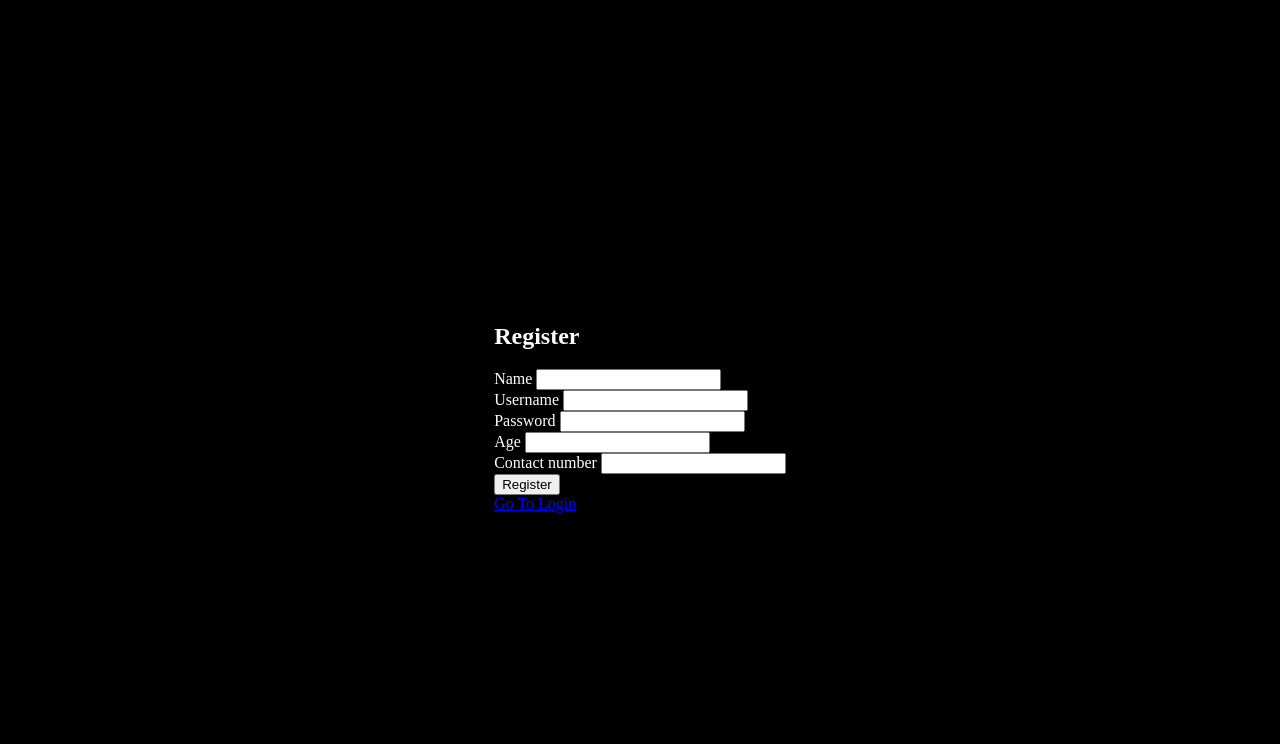
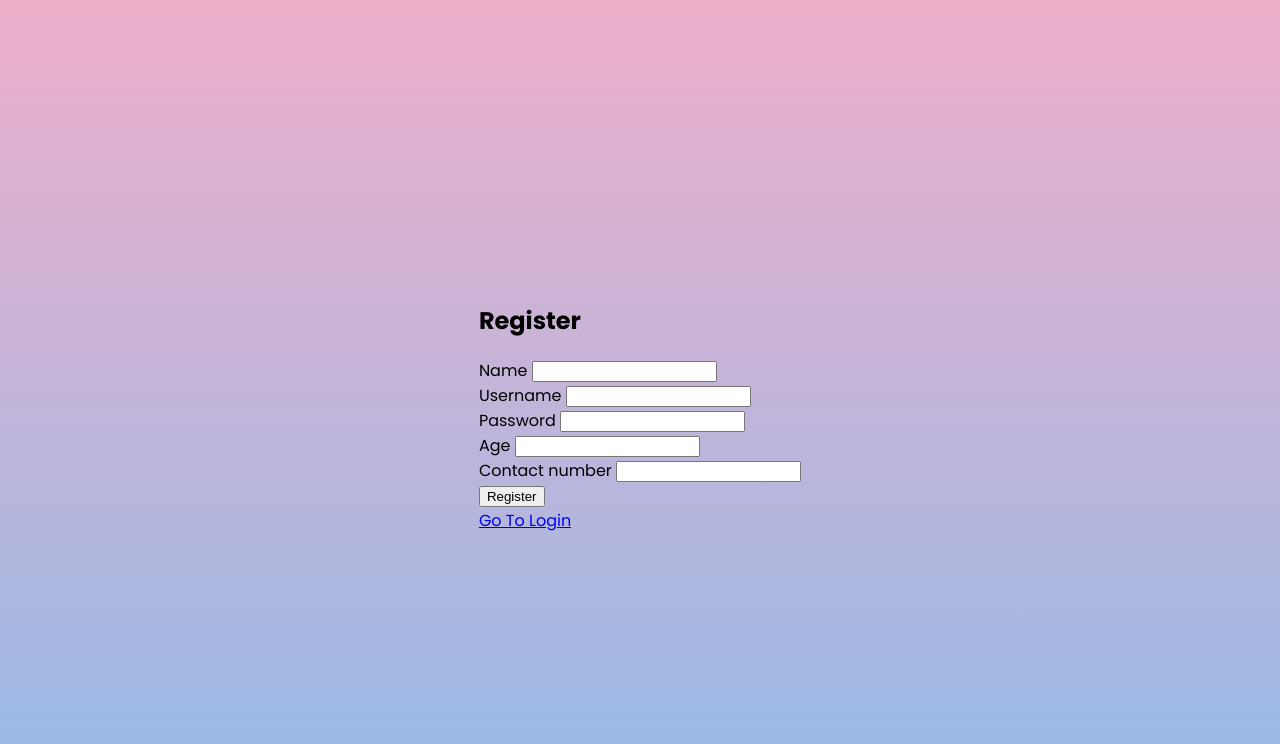
Before and after one commit to Nikhil7282/Guvi, a plain HTML site: page index.html in a window 1280 px wide. Drawn offline with nearby package versions, Linux system fonts and the light colour scheme.

Commit message:
register.css

```diff
--- a/css/register.css
+++ b/css/register.css
@@ -1,18 +1,11 @@
+@import url('https://fonts.googleapis.com/css2?family=Poppins:wght@200;300;400;500;600;700&display=swap');
+
+
 body{
-    background-color: black;
+    background:linear-gradient( rgba(238,174,202,1) 0%, rgba(148,187,233,1));
     display: flex;
     height: 100vh;
  justify-content: center;
  align-items: center;
+ font-family: 'Poppins',sans-serif;
 }
-label{
-    color: white;
-
-}
-h2{
-    color: white;
-}
-.center{
-    display: flex;
-    flex-direction: column;
-}
```
